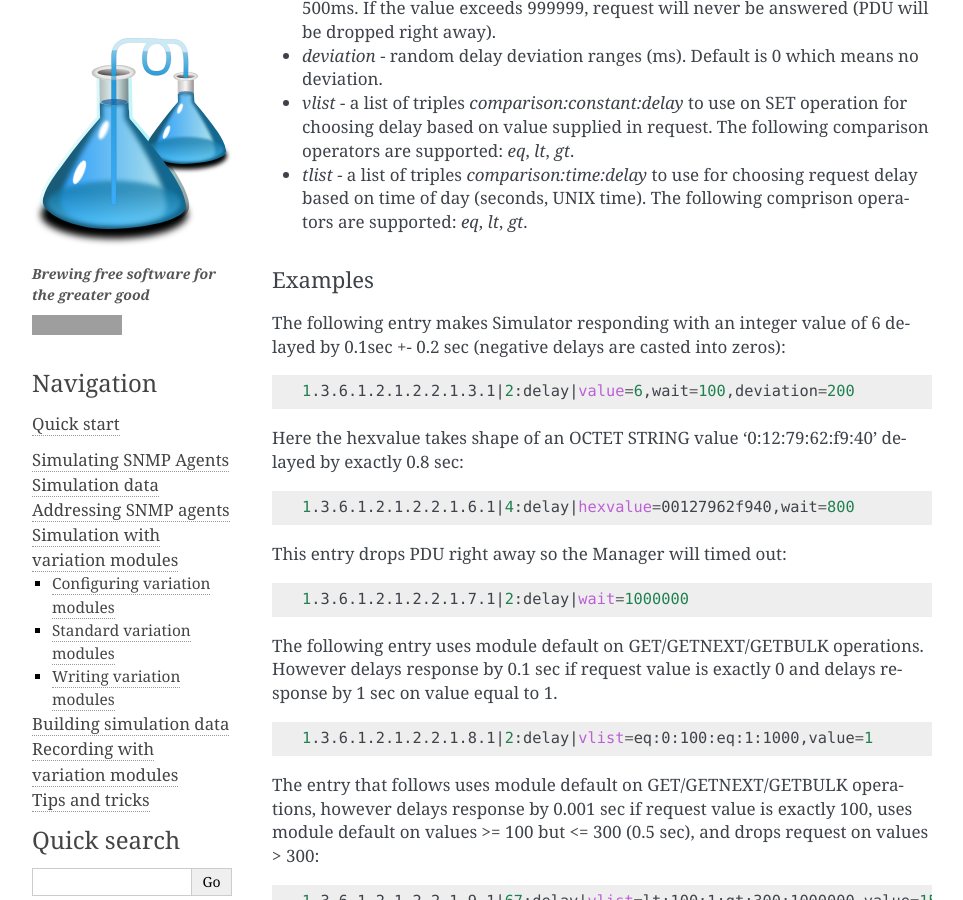
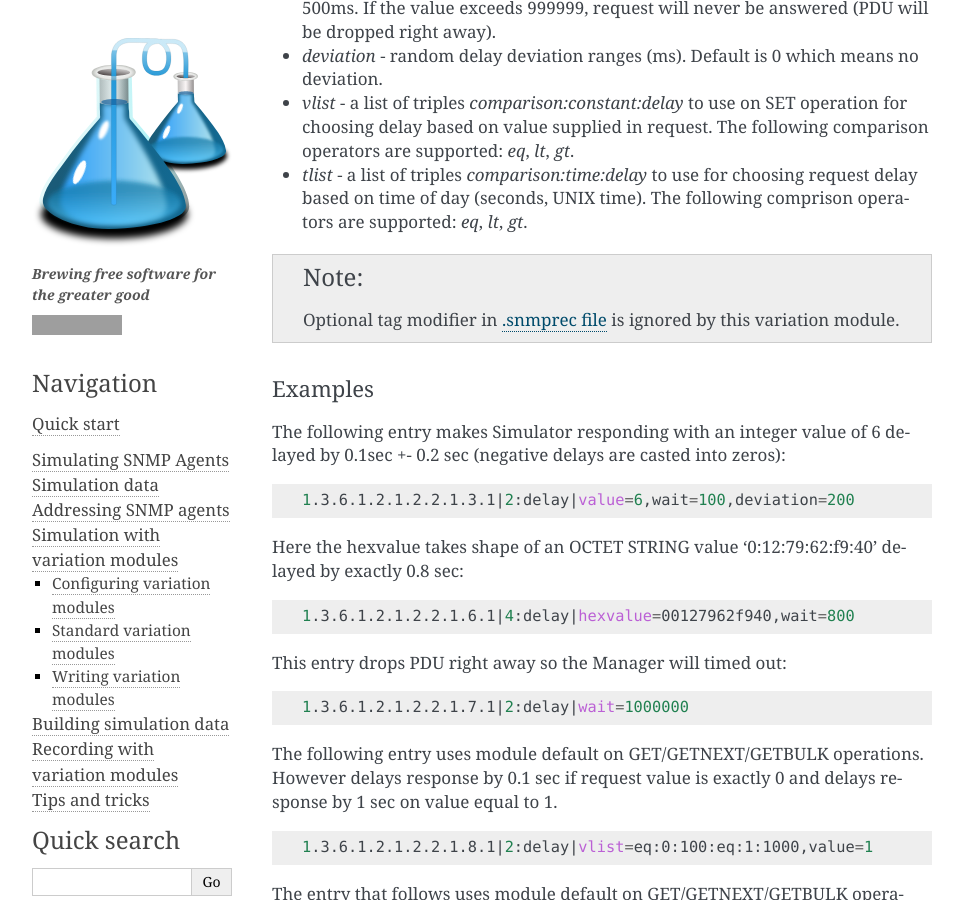
Before and after one commit to etingof/snmpsim, a Sphinx documentation site: the page built from docs/source/simulation-with-variation-modules.rst, in a window 1280 px wide and 900 px high, scrolled down 4494 px. Shown: the whole window, without its empty margins (148-1111 px from the left). Built offline with Sphinx 7.4.7, drawn with Linux system fonts in a browser that asks for light colours; some of the changed text lies outside the part shown; grey boxes are pictures that could not be loaded.

Commit message:
Variation modules ignore .snmprec tag modifier

```diff
--- a/CHANGES.txt
+++ b/CHANGES.txt
@@ -3,6 +3,8 @@
 -----------------------------------
 
 - Bumped upper Python version to 3.7
+- Optional .snmprec tag modifier is ignored by the *error*,
+  *delay*, *writecache* and *notification* variation modules
 - Fixed DBM file index detection code to operate correctly
 
 Revision 0.4.4, released 20-02-2018
--- a/docs/source/contents.rst
+++ b/docs/source/contents.rst
@@ -56,8 +56,8 @@
    $ source venv/bin/activate
    $ pip install snmpsim
 
-Alternatively, you can download the latest release from `GitHub <https://github.com/etingof/snmpsim/releases>`_
-or `PyPI <https://pypi.org/project/snmpsim/>`_.
+Alternatively, you can `download <https://github.com/etingof/snmpsim/releases>`_
+the latest release from GitHub or `PyPI <https://pypi.org/project/snmpsim/>`_.
 
 License
 -------
--- a/docs/source/simulation-with-variation-modules.rst
+++ b/docs/source/simulation-with-variation-modules.rst
@@ -247,6 +247,10 @@
   request delay based on time of day (seconds, UNIX time).
   The following comprison operators are supported: *eq*, *lt*, *gt*.
 
+.. note::
+
+   Optional tag modifier in :ref:`.snmprec file <snmprec>` is ignored by this variation module.
+
 Examples
 ~~~~~~~~
 
@@ -366,6 +370,10 @@
   - *noSuchInstance*
   - *endOfMib*
 
+.. note::
+
+   Optional tag modifier in :ref:`.snmprec file <snmprec>` is ignored by this variation module.
+
 Examples
 ~~~~~~~~
 
@@ -438,6 +446,10 @@
   - *noSuchObject*
   - *noSuchInstance*
   - *endOfMib*
+
+.. note::
+
+   Optional tag modifier in :ref:`.snmprec file <snmprec>` is ignored by this variation module.
 
 Examples
 ~~~~~~~~
@@ -672,6 +684,10 @@
   - *t* - TimeTicks
   - *b* - Bits
   - *I* - Counter64
+
+.. note::
+
+   Optional tag modifier in :ref:`.snmprec file <snmprec>` is ignored by this variation module.
 
 Examples
 ~~~~~~~~
```
Also changed, not shown: 5 other files.
